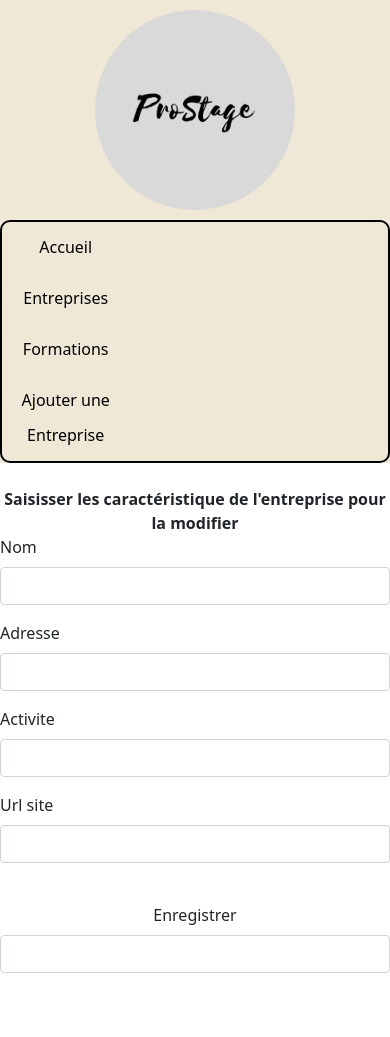
After one commit to Tharkun333/proStage2, a Symfony app: template templates/pro_stages/formulaireModification.html.twig in a window 390 px wide. The commit adds this page. Run offline with Twig, Linux system fonts and the light colour scheme; the template is opened without the code that fills it, so the values that code supplies are empty; form fields are guessed from the names that the template uses; some libraries are stand-ins or nearby versions.

Commit message:
debut form modif

```diff
--- a/templates/base.html.twig
+++ b/templates/base.html.twig
@@ -40,11 +40,15 @@
                 <div class="col-md-12">
                     <div class="row">
                         <div class="col-md-4">
+
                         </div>
                         <div class="col-md-4">
                         <img alt="Logo" src="{{asset('/image/PRo.png')}}" height="200px" class="rounded-circle" />
                         </div>
-                        <div class="col-md-4-droite">
+
+                        <div class="col-md-4">
+
+
                         </div>
                     </div>
 
@@ -57,7 +61,7 @@
 
                             <a class="flex-sm-fill text-sm-center nav-link" href="{{path('formations')}}"> Formations</a>
 
-                            <a class="flex-sm-fill text-sm-center nav-link" href="{{path('formulaireEntreprise')}}"> Ajouter une Entreprise</a>
+                            <a class="flex-sm-fill text-sm-center nav-link" href="{{path('formulaireEntreprise')}}">Ajouter une Entreprise</a>
 
                         </nav>
                     </div>
--- /dev/null
+++ b/templates/pro_stages/formulaireModification.html.twig
@@ -0,0 +1,33 @@
+{% extends 'base.html.twig' %}
+{% block Contenu %}
+
+
+<div class="row-fluid-formulaire">
+</br><strong>Saisisser les caractéristique de l'entreprise pour la modifier</strong></br>
+</div>
+<div class="row">
+    <div class="col-md-2">
+    </div>
+        <div class="col-md-8">
+            {{form_start(formulaire)}}
+
+            {{form_row(formulaire.nom)}}
+
+            {{form_row(formulaire.adresse)}}
+
+            {{form_row(formulaire.activite)}}
+
+            {{form_row(formulaire.urlSite)}}
+
+
+
+        <div>
+    <div class="col-md-2">
+    </div>
+</div></br>
+<div class="row-fluid-formulaire">
+    {{form_row(formulaire.Enregistrer)}}
+    {{form_end(formulaire)}}
+</br></br>
+</div>
+{% endblock %}
```
Also changed, not shown: src/Controller/ProStagesController.php (+49 -0 lines), src/Repository/EntrepriseRepository.php (+14 -0 lines), public/CSS/MONcss.css (line endings or trailing spaces).
